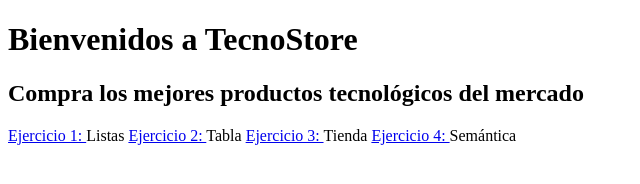
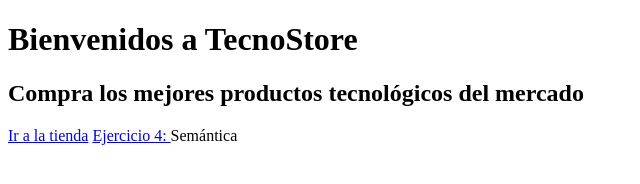
Before and after one commit to MatiasHer91218/informatica, a plain HTML site: page index.html in a window 1280 px wide. Shown: the whole page, without its empty margins (0-640 px from the left). Drawn offline with Linux system fonts and the light colour scheme.

Commit message:
Add files via upload

```diff
--- a/index.html
+++ b/index.html
@@ -10,9 +10,7 @@
     <h2>Compra los mejores productos tecnológicos del mercado</h2>
 
     <p>
-        <a href="./pages/listas.html"> Ejercicio 1: </a> Listas
-        <a href="./pages/tabla1.html"> Ejercicio 2: </a> Tabla
-        <a href="./pages/tienda.html"> Ejercicio 3: </a> Tienda
+        <a href="./pages/tienda.html">Ir a la tienda</a>
         <a href="./pages/semantica.html"> Ejercicio 4: </a> Semántica
     </p>
 
```
